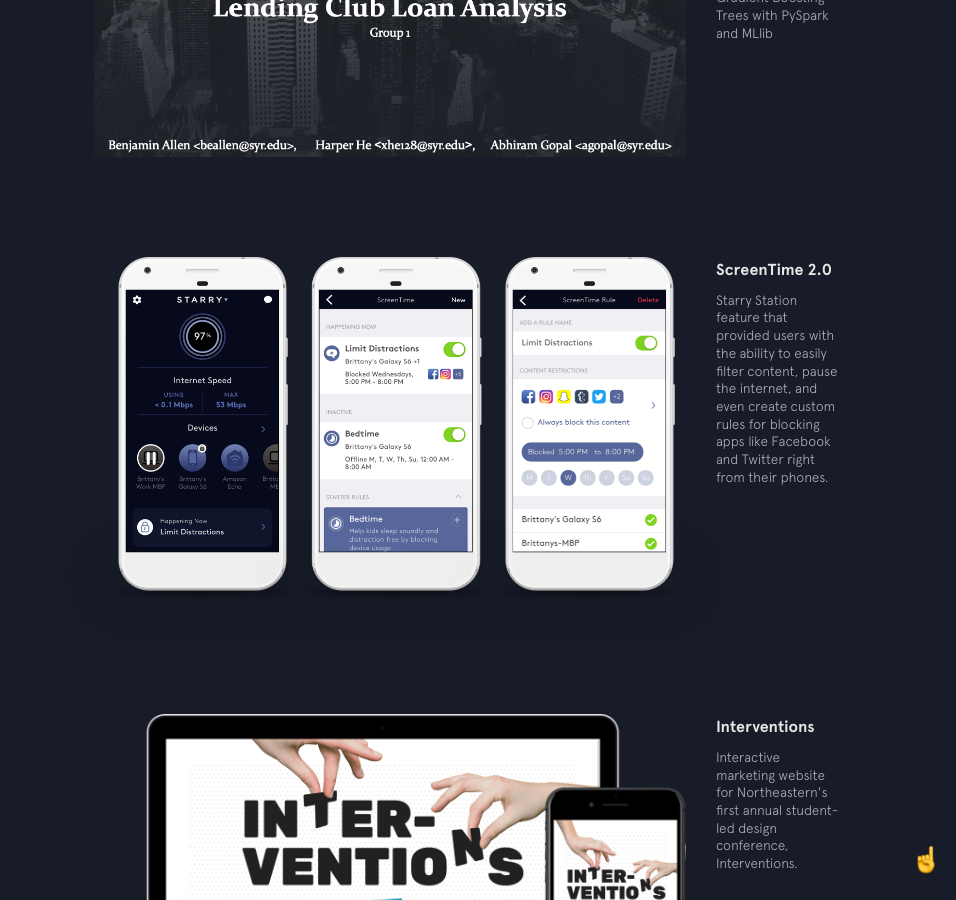
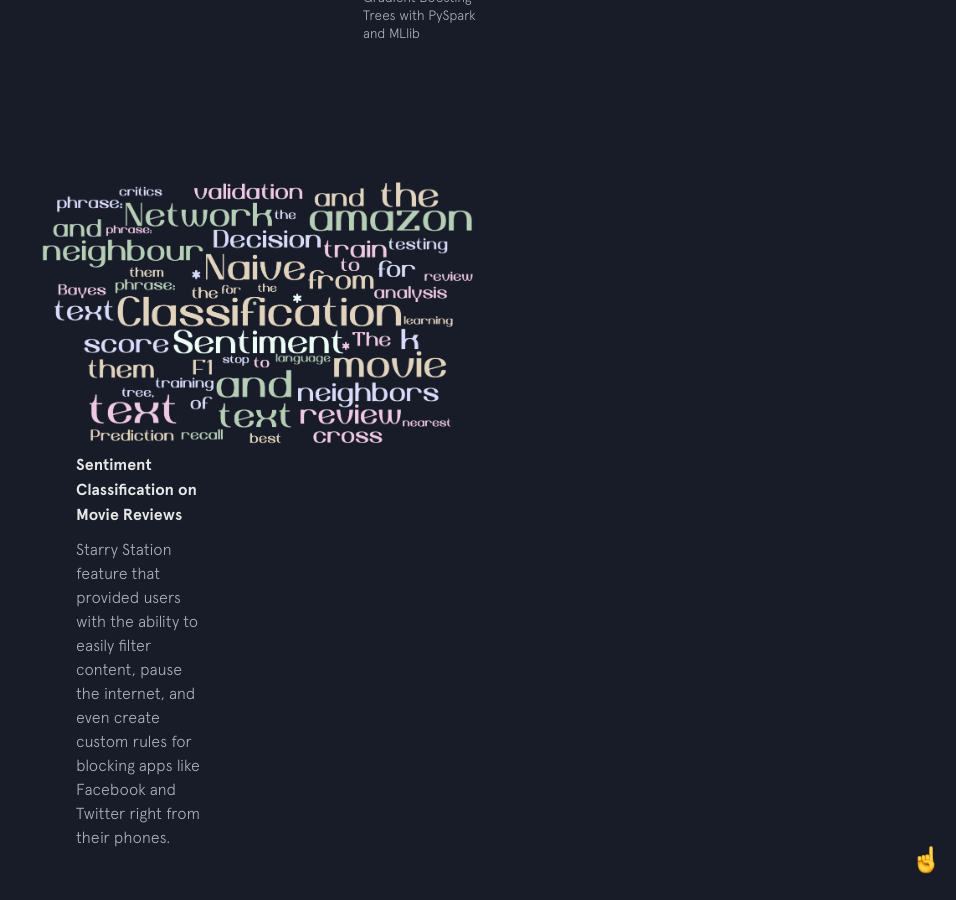
Before and after one commit to harper-he/harper-he.github.io, a Jekyll site: the page built from index.html, in a window 1280 px wide and 900 px high, scrolled down 3157 px. Shown: the whole window, without its empty margins (324-1280 px from the left). Built offline with Jekyll 4.4.1, drawn with Linux system fonts in a browser that asks for light colours; nearby versions of some CDN libraries.

Commit message:
Update featured-projects.html

```diff
--- a/_includes/featured-projects.html
+++ b/_includes/featured-projects.html
@@ -3,6 +3,7 @@
   <!--<div class="section__subtitle"><p>Some nice things smart people I’ve worked with have to say about me #makingmeblush</p></div>-->
   <div class="section__content">
     <p>A selection of projects that i'm not too ashamed of</br></p>
+
     <div class="project lendingclub">
       <figure class="project__pic">
         <a href="https://github.com/harper-he/Python/tree/master/Big%20Data%20Analytics/Loan%20Status%20Prediction" target="_blank">
@@ -19,23 +20,16 @@
       </figcaption>
     </div>
 
-    <div class="project screentime">
-      <figure class="project__pic phones">
-        <a href="https://play.google.com/store/apps/details?id=com.starry.management" target="_blank">
-          <div class="phone">
-            <img src="{{site.baseurl}}/img/featured/screentime/screentime1.png" alt="">
-          </div>
-          <div class="phone">
-            <img src="{{site.baseurl}}/img/featured/screentime/screentime3.png" alt="">
-          </div>
-          <div class="phone">
-            <img src="{{site.baseurl}}/img/featured/screentime/screentime4.png" alt="">
+    <div class="project sentiment movie">
+      <figure class="project__pic">
+        <a href="https://github.com/harper-he/Python/tree/master/Intro%20to%20Data%20Science/Sentiment%20Classification%20on%20Movie%20Reviews" target="_blank">
+           <img src="{{site.baseurl}}/img/featured/SentimentMovie/Word Cloud.png" alt="">
           </div>
         </a>
       </figure>
       <figcaption class="project__caption">
         <div class="project__name">
-          <a href="https://play.google.com/store/apps/details?id=com.starry.management" target="_blank">ScreenTime 2.0</a>
+          <a href="https://github.com/harper-he/Python/tree/master/Intro%20to%20Data%20Science/Sentiment%20Classification%20on%20Movie%20Reviews" target="_blank">Sentiment Classification on Movie Reviews</a>
         </div>
         <p>Starry Station feature that provided users with the ability to easily filter content, pause the internet, and even
           create custom rules for blocking apps like Facebook and Twitter right from their phones.</p>
```
